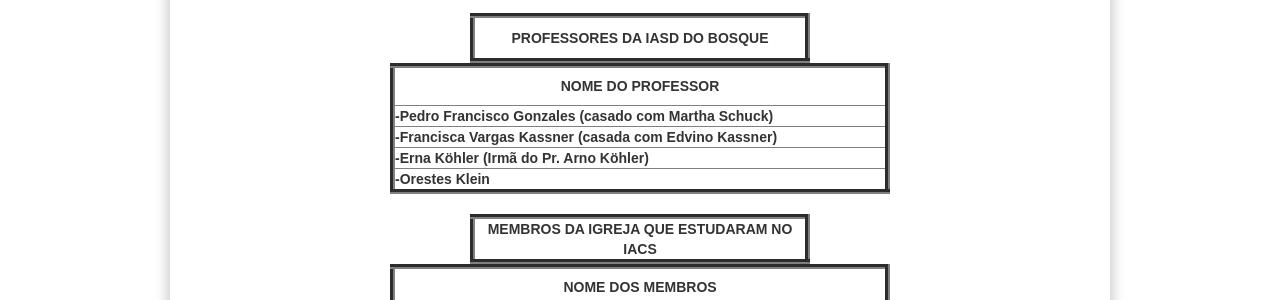
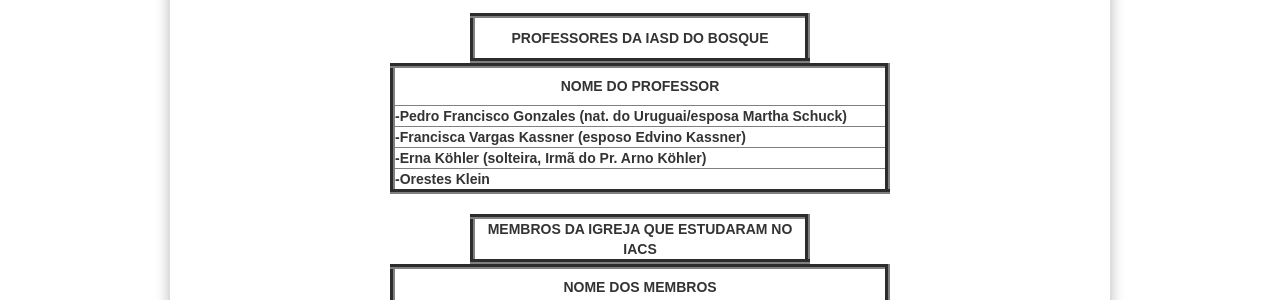
Before and after one commit to claudiovargas1955/claudiovargas1955.github.io, a Jekyll site: the page built from _pages/ensino-da-iasd-bosque.html, in a window 1280 px wide. Shown: the part 875-1175 px from the top of the page. Built offline with Jekyll 4.4.1, drawn with Linux system fonts in a browser that asks for light colours; some web fonts are replaced.

Commit message:
Update ensino-da-iasd-bosque.html

```diff
--- a/_pages/ensino-da-iasd-bosque.html
+++ b/_pages/ensino-da-iasd-bosque.html
@@ -138,17 +138,17 @@
         </tr>
 
          <tr>
-           <td align="left" width="300px"><b>-Pedro Francisco Gonzales (casado com Martha Schuck)</b></td>
+           <td align="left" width="300px"><b>-Pedro Francisco Gonzales (nat. do Uruguai/esposa Martha Schuck)</b></td>
 
         </tr>
 
         <tr>
-           <td align="left" width="300px"><b>-Francisca Vargas Kassner (casada com Edvino Kassner)</b></td>
+           <td align="left" width="300px"><b>-Francisca Vargas Kassner (esposo Edvino Kassner)</b></td>
 
         </tr>
 
         <tr>
-           <td align="left" width="300px"><b>-Erna Köhler (Irmã do Pr. Arno Köhler)</b></td>
+           <td align="left" width="300px"><b>-Erna Köhler (solteira, Irmã do Pr. Arno Köhler)</b></td>
 
         </tr>
 
```
